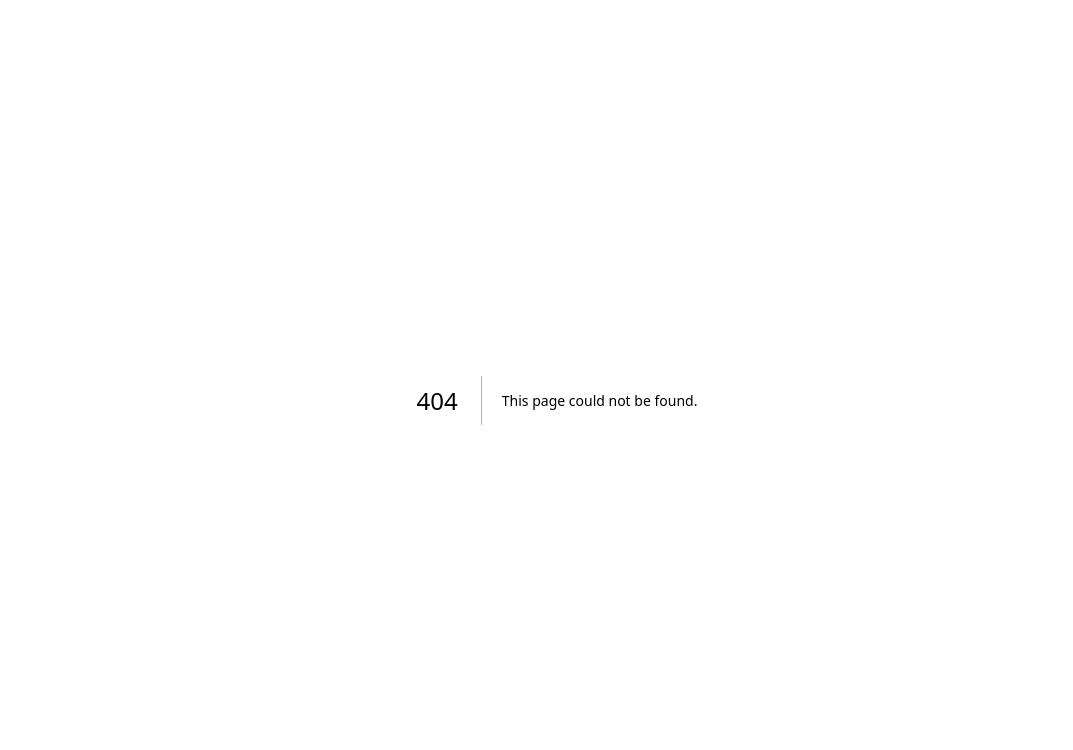
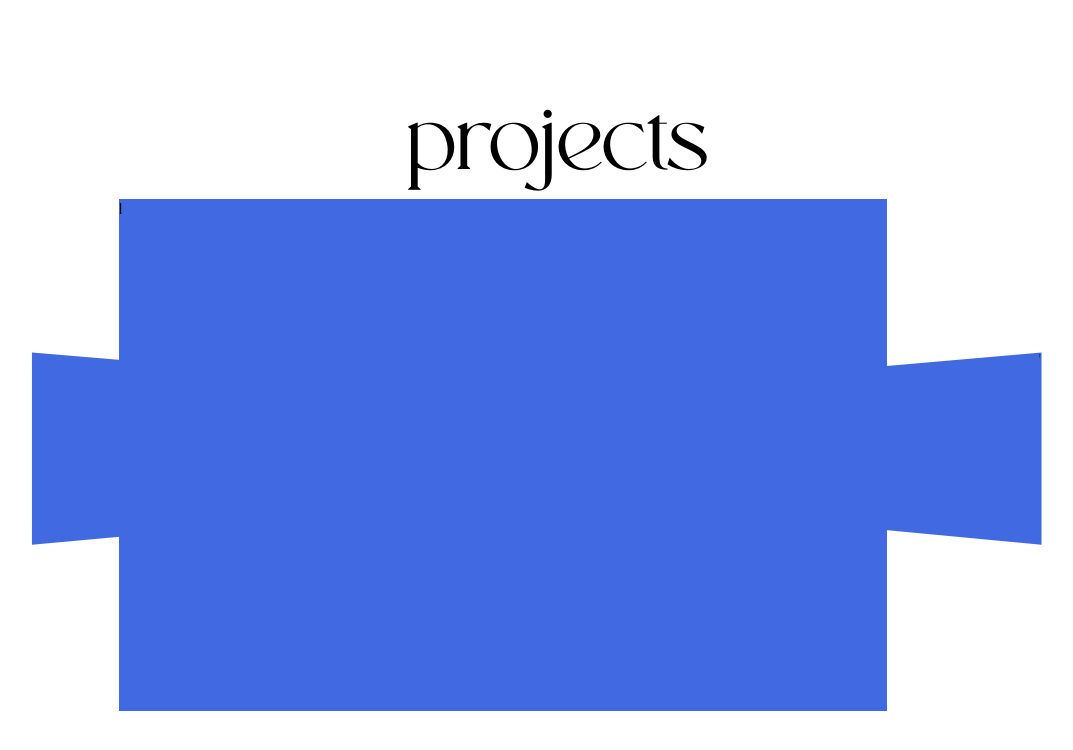
Before and after one commit to jalaj711/personal-website, a Next.js app: page /carousel in a window 1280 px wide. Before the commit this address had no page. Shown: the top 750 px of the page, without its empty margins (83-1156 px from the left). Built offline with nearby package versions, Linux system fonts and the light colour scheme.

Commit message:
added 3d carousel
Signed-off-by: Jalaj Kumar <96870071+jalaj711@users.noreply.github.com>

```diff
--- /dev/null
+++ b/src/app/carousel/page.module.css
@@ -0,0 +1,75 @@
+.h1 {
+  text-align: center;
+  font-weight: 100;
+}
+
+.headers {
+  /* position: absolute;
+    top: 50%;
+    left: 50%;
+    transform: translate(-50%, -50%); */
+  width: 100%;
+  z-index: 25;
+  display: flex;
+  align-items: center;
+  flex-direction: column;
+}
+
+.primary_header {
+  margin: 0;
+  /* position: absolute; */
+  text-align: center;
+  /* top: 24px; */
+  line-height: 1;
+  font-size: 7vw;
+}
+
+.section {
+  width: 100vw;
+  min-height: 100vh;
+  max-height: 100vh;
+  background-color: white;
+  color: black;
+  display: flex;
+  flex-direction: column;
+  justify-content: center;
+  align-items: center;
+  overflow: hidden;
+}
+
+.carousel_scene {
+  width: 70vw;
+  height: 40vw;
+  position: relative;
+  perspective: 1000px;
+}
+
+.carousel {
+  width: 100%;
+  height: 100%;
+  position: absolute;
+  transform-style: preserve-3d;
+  transform: translateZ(-104vw);
+  /* animation: rotate 20s linear infinite; */
+  transition: transform 0.5s ease-in-out;
+}
+/*
+@keyframes rotate {
+  from { transform: translateZ(-104vw) rotateY(0deg); }
+  to { transform: translateZ(-104vw) rotateY(360deg); }
+} */
+
+.carousel_cell {
+  position: absolute;
+  width: 60vw;
+  height: 40vw;
+  background-color: royalblue;
+  left: 10px;
+  top: 10px;
+}
+.carousel_cell:nth-child(1) { transform: rotateY(  0deg) translateZ(104vw); }
+.carousel_cell:nth-child(2) { transform: rotateY( 60deg) translateZ(104vw); }
+.carousel_cell:nth-child(3) { transform: rotateY(120deg) translateZ(104vw); }
+.carousel_cell:nth-child(4) { transform: rotateY(180deg) translateZ(104vw); }
+.carousel_cell:nth-child(5) { transform: rotateY(240deg) translateZ(104vw); }
+.carousel_cell:nth-child(6) { transform: rotateY(300deg) translateZ(104vw); }
--- /dev/null
+++ b/src/app/carousel/page.tsx
@@ -0,0 +1,34 @@
+import styles from "./page.module.css";
+import { Brush, NT } from "src/fonts";
+import primaryBg from "../../../public/images/2.webp";
+import secondaryBg from "../../../public/images/3.webp";
+
+export default function Home() {
+  return (
+    <main>
+      <section className={styles.section}>
+        {/* <h1 className={[styles.h1, NT.className].join(" ")}>JALAJ</h1>
+        <h1 className={[MillionDreams.className].join(" ")}>Web Developer</h1> */}
+        <div className={styles.headers}>
+          <h1
+            className={[styles.h1, NT.className, styles.primary_header].join(
+              " "
+            )}
+          >
+            projects
+          </h1>
+        </div>
+        <div className={styles.carousel_scene}>
+          <div className={styles.carousel}>
+            <div className={styles.carousel_cell}>1</div>
+            <div className={styles.carousel_cell}>2</div>
+            <div className={styles.carousel_cell}>3</div>
+            <div className={styles.carousel_cell}>4</div>
+            <div className={styles.carousel_cell}>5</div>
+            <div className={styles.carousel_cell}>6</div>
+          </div>
+        </div>
+      </section>
+    </main>
+  );
+}
```
